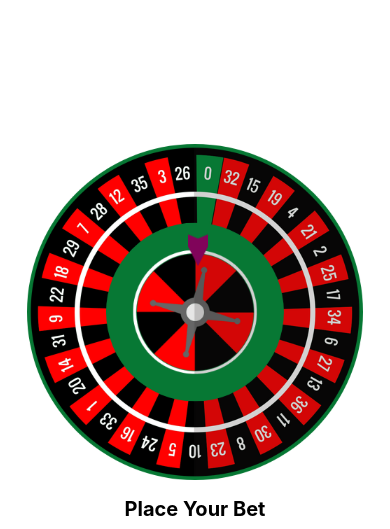
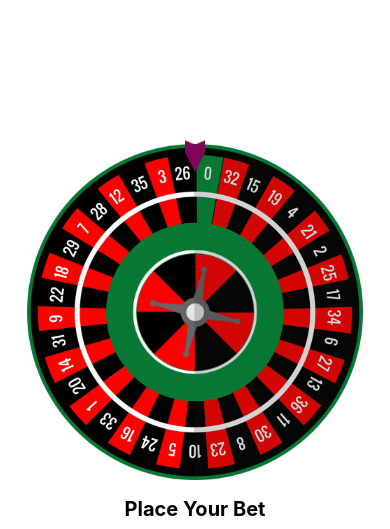
Before and after one commit to GoodChoisWork/roulette, a React Native app: screen /Game in a window 390 px wide. Shown: the top 529 px of the page. Built offline with nearby package versions, Linux system fonts and the light colour scheme.

Commit message:
improves logic for the roulette

```diff
--- a/components/Roulette.js
+++ b/components/Roulette.js
@@ -18,7 +18,7 @@ const Roulette = ({ onResult }) => {
   const [bet, setBet] = useState("");
 
   const startSpin = () => {
-    const randomAngle = Math.random() * 361;
+    const randomAngle = Math.floor(Math.random() * 361);
 
     if (!isSpinning) {
       setIsSpinning(true);
@@ -44,12 +44,6 @@ const Roulette = ({ onResult }) => {
 
   const spinStyle = {
     transform: [{ rotate: spinInterpolate }],
-  };
-
-  const arrowStyle = {
-    position: "absolute",
-    top: height / (height > 900 ? 10.5 : height > 860 ? 6.75 : height < 840 ? 50 : 9),
-    left: Dimensions.get("window").width / 2.07,
   };
 
   function getRouletteNumber(randomAngle) {
@@ -80,6 +74,7 @@ const Roulette = ({ onResult }) => {
   return (
     <SafeAreaView>
       <View style={styles.container}>
+        <View style={styles.rouletteContainer}>
         <Animated.Image
           source={require("../assets/tabaluta.png")}
           resizeMode="contain"
@@ -87,8 +82,9 @@ const Roulette = ({ onResult }) => {
         />
         <Image
           source={require("../assets/arrow.png")} // Replace with the arrow image path
-          style={[styles.arrow, arrowStyle]}
+          style={[styles.arrow, styles.arrowStyle]}
         />
+        </View>
         <BettingBoard onBetPlaced={setIsBetPlaced} onBetSet={setBet} />
         <TouchableOpacity
           style={
@@ -141,6 +137,14 @@ const styles = StyleSheet.create({
     borderColor: "black",
     borderRadius: 10,
   },
+  rouletteContainer:{
+    alignItems: 'center',
+    justifyContent: 'center'
+  },
+  arrowStyle : {
+    position: "absolute",
+    top: 0
+ },
   spinningButtonText: {
     color: "gray",
     fontSize: 16,
```
